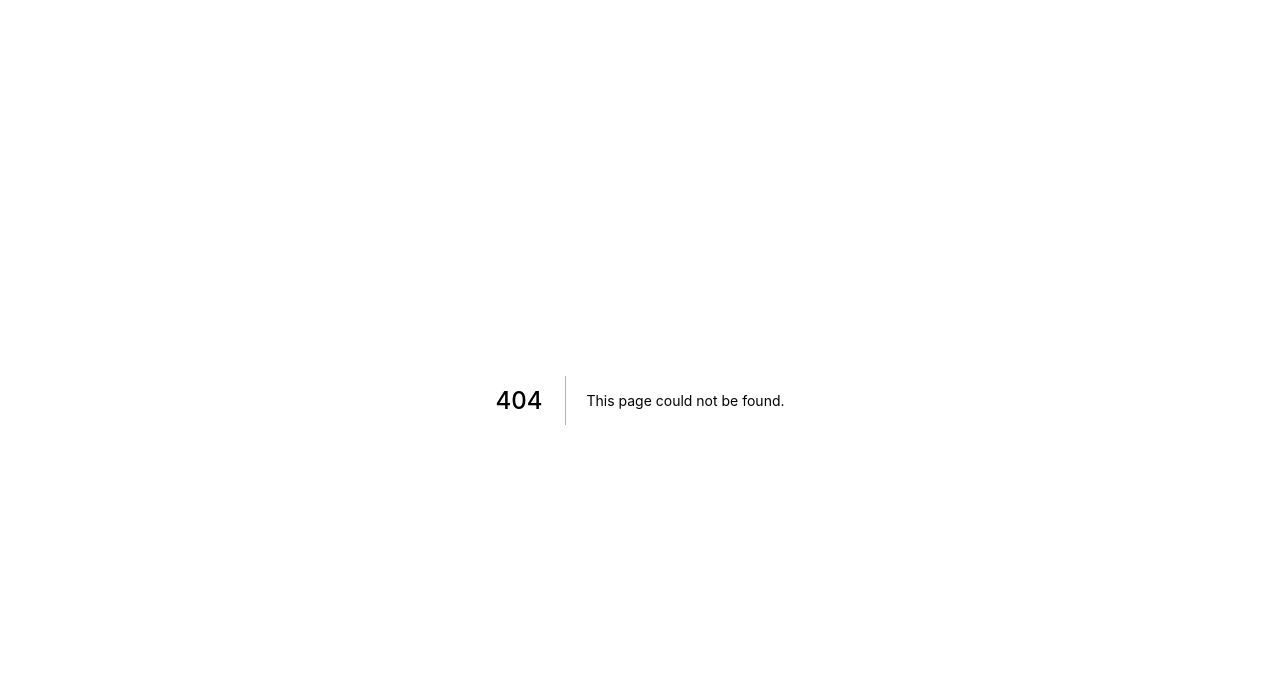
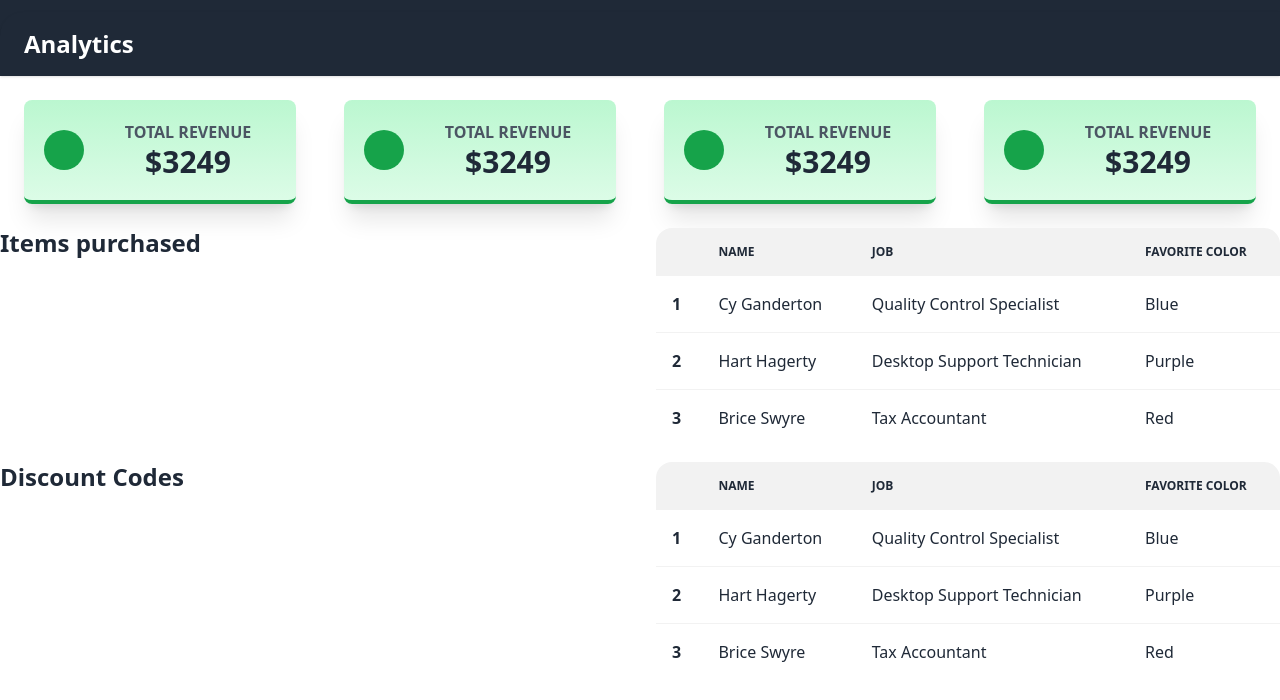
Before and after one commit to l-fifa-l/unistore, a Next.js app in the folder client/: page /admin in a window 1280 px wide. Before the commit this address had no page. Shown: the top 700 px of the page. Built offline with nearby package versions, Linux system fonts and the light colour scheme.

Commit message:
admin layout

```diff
--- /dev/null
+++ b/client/components/MetricCard.jsx
@@ -0,0 +1,28 @@
+import React from 'react';
+
+function MetricCard() {
+  return (
+    <>
+      <div className="bg-gradient-to-b from-green-200 to-green-100 border-b-4 border-green-600 rounded-lg shadow-xl p-5">
+        <div className="flex flex-row items-center">
+          <div className="flex-shrink pr-4">
+            <div className="rounded-full p-5 bg-green-600">
+              <i className="fa fa-wallet fa-2x fa-inverse"></i>
+            </div>
+          </div>
+          <div className="flex-1 text-right md:text-center">
+            <h2 className="font-bold uppercase text-gray-600">Total Revenue</h2>
+            <p className="font-bold text-3xl">
+              $3249{' '}
+              <span className="text-green-500">
+                <i className="fas fa-caret-up"></i>
+              </span>
+            </p>
+          </div>
+        </div>
+      </div>
+    </>
+  );
+}
+
+export default MetricCard;
--- /dev/null
+++ b/client/pages/admin.jsx
@@ -0,0 +1,127 @@
+import React from 'react';
+import MetricCard from '../components/MetricCard';
+
+function admin() {
+  return (
+    <>
+      <section>
+        <div className="bg-gray-800 pt-3">
+          <div className="rounded-tl-3xl bg-gradient-to-r to-gray-800 p-4 shadow text-2xl text-white">
+            <h1 className="font-bold pl-2">Analytics</h1>
+          </div>
+        </div>
+        {/* Metric Card Start */}
+        <div className="flex flex-wrap">
+          <div className="w-full md:w-1/2 xl:w-1/4 p-6">
+            {/*Total Purchased Amount Metric Card*/}
+            <MetricCard />
+            {/*/Metric Card*/}
+          </div>
+          <div className="w-full md:w-1/2 xl:w-1/4 p-6">
+            {/*Total Discount Amount Metric Card*/}
+            <MetricCard />
+            {/*Metric Card*/}
+          </div>
+          <div className="w-full md:w-1/2 xl:w-1/4 p-6">
+            {/*Total discount Codes used Metric Card*/}
+            <MetricCard />
+            {/*/Metric Card*/}
+          </div>
+          <div className="w-full md:w-1/2 xl:w-1/4 p-6">
+            {/*Total Number of Items purchased Metric Card*/}
+            <MetricCard />
+            {/*/Metric Card*/}
+          </div>
+        </div>
+        {/* Metric Card End */}
+      </section>
+      <section className="justify-center grid gap-x-8 gap-y-4 md:grid-cols-2">
+        {/* List of Items purchased */}
+
+        <h2 className="text-2xl font-semibold leading-tight">
+          Items purchased
+        </h2>
+
+        <div className="overflow-x-auto">
+          <table className="table w-full">
+            {/* <!-- head --> */}
+            <thead>
+              <tr>
+                <th></th>
+                <th>Name</th>
+                <th>Job</th>
+                <th>Favorite Color</th>
+              </tr>
+            </thead>
+            <tbody>
+              {/* <!-- row 1 --> */}
+              <tr>
+                <th>1</th>
+                <td>Cy Ganderton</td>
+                <td>Quality Control Specialist</td>
+                <td>Blue</td>
+              </tr>
+              {/* <!-- row 2 --> */}
+              <tr>
+                <th>2</th>
+                <td>Hart Hagerty</td>
+                <td>Desktop Support Technician</td>
+                <td>Purple</td>
+              </tr>
+              {/* <!-- row 3 --> */}
+              <tr>
+                <th>3</th>
+                <td>Brice Swyre</td>
+                <td>Tax Accountant</td>
+                <td>Red</td>
+              </tr>
+            </tbody>
+          </table>
+        </div>
+
+        {/* Discount Codes List */}
+
+        <h2 className="text-2xl font-semibold leading-tight">Discount Codes</h2>
+
+        <div className="overflow-x-auto">
+          <table className="table w-full">
+            {/* <!-- head --> */}
+            <thead>
+              <tr>
+                <th></th>
+                <th>Name</th>
+                <th>Job</th>
+                <th>Favorite Color</th>
+              </tr>
+            </thead>
+            <tbody>
+              {/* <!-- row 1 --> */}
+              <tr>
+                <th>1</th>
+                <td>Cy Ganderton</td>
+                <td>Quality Control Specialist</td>
+                <td>Blue</td>
+              </tr>
+              {/* <!-- row 2 --> */}
+              <tr>
+                <th>2</th>
+                <td>Hart Hagerty</td>
+                <td>Desktop Support Technician</td>
+                <td>Purple</td>
+              </tr>
+              {/* <!-- row 3 --> */}
+              <tr>
+                <th>3</th>
+                <td>Brice Swyre</td>
+                <td>Tax Accountant</td>
+                <td>Red</td>
+              </tr>
+            </tbody>
+          </table>
+        </div>
+      </section>
+    </>
+  );
+}
+
+export default admin;
```
